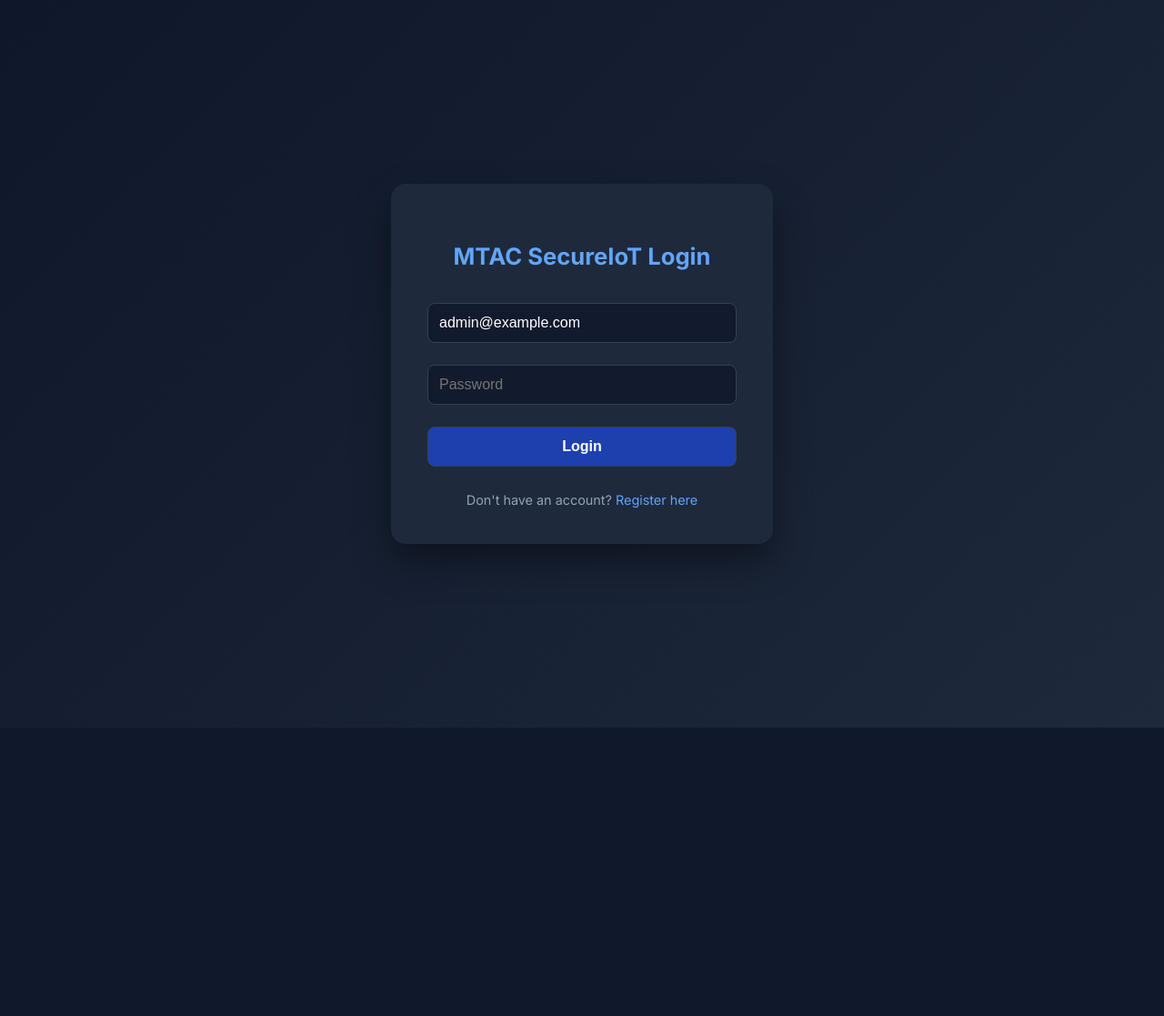
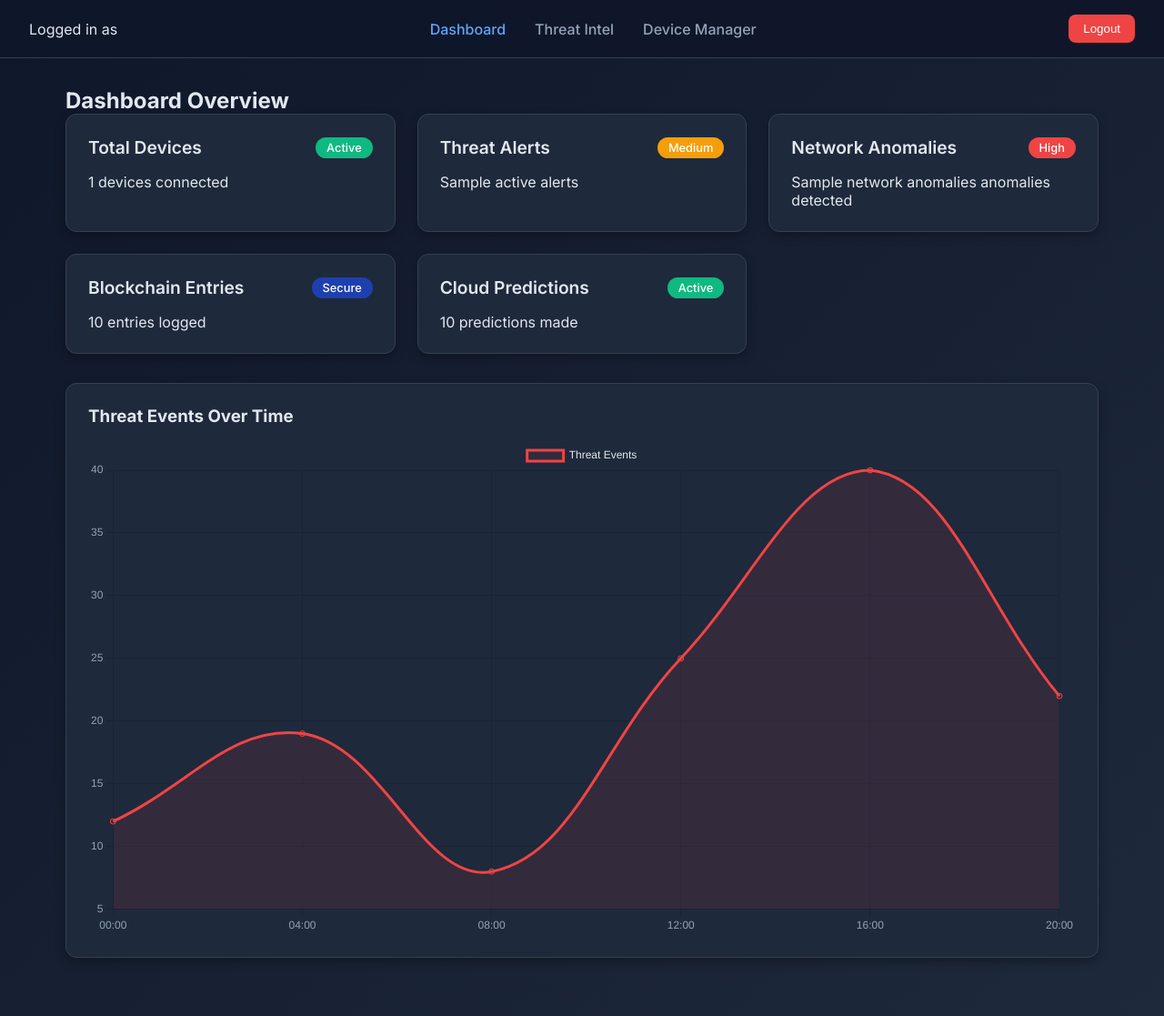
Before and after one commit to shona-cmd/cyber-enhanced-system, a Flask app: template templates/dashboard.html in a window 1280 px wide. Shown: the whole page at 91% size. Before the commit the page ends 800 px from the top, so only its background shows below. Run offline with Flask 3, Linux system fonts and the light colour scheme; the template is opened without the code that fills it: most values are stand-ins (such as "Sample title", 1, 10 or a date in 2020); some libraries are stand-ins or nearby versions.

Commit message:
naashon.cyber.mtac

```diff
--- a/naashon_secure_iot/dashboard.py
+++ b/naashon_secure_iot/dashboard.py
@@ -3,6 +3,10 @@
 # from naashon_secure_iot import core  # Commented out for now
 import json
 from authlib.integrations.flask_client import OAuth
+import sys
+import os
+sys.path.append(os.path.dirname(os.path.abspath(__file__)))
+from data_sources import data_sources
 
 template_dir = os.path.join(os.path.dirname(os.path.abspath(__file__)), '../templates')
 static_dir = os.path.join(os.path.dirname(os.path.abspath(__file__)), '../static')
@@ -54,13 +58,13 @@
     if 'user' not in session:
         return redirect(url_for('login'))
 
-    # Mock dashboard data for now
+    # Get real-time dashboard data from data sources
     dashboard_data = {
-        "total_devices": 1234,
-        "active_threats": 12,
-        "network_anomalies": 5,
-        "blockchain_entries": 89,
-        "cloud_predictions": 45
+        "total_devices": data_sources.get_total_devices(),
+        "active_threats": data_sources.get_active_threats(),
+        "network_anomalies": data_sources.get_network_anomalies(),
+        "blockchain_entries": data_sources.get_blockchain_entries(),
+        "cloud_predictions": data_sources.get_cloud_predictions()
     }
 
     # Check if user is admin to show additional features
@@ -175,70 +179,78 @@
 
 @app.route('/authorize/register/github')
 def authorize_register_github():
-    github = oauth.create_client('github')
-    token = github.authorize_access_token()
-    resp = github.get('user')
-    profile = resp.json()
-    # Get user email
-    email_resp = github.get('user/emails')
-    emails = email_resp.json()
-    primary_email = next((email['email'] for email in emails if email['primary']), profile['email'])
+    try:
+        github = oauth.create_client('github')
+        token = github.authorize_access_token()
+        resp = github.get('user')
+        profile = resp.json()
+        # Get user email
+        email_resp = github.get('user/emails')
+        emails = email_resp.json()
+        primary_email = next((email['email'] for email in emails if email['primary']), profile['email'])
 
-    users = load_users()
-    if primary_email in users:
-        flash('User already exists')
+        users = load_users()
+        if primary_email in users:
+            flash('User already exists')
+            return redirect(url_for('register'))
+
+        # Create new user
+        users[primary_email] = {
+            'password': '',  # No password for OAuth users
+            'role': 'user'
+        }
+        save_users(users)
+
+        # Log in the user
+        session['user'] = {
+            'email': primary_email,
+            'name': profile.get('name', ''),
+            'role': 'user',
+            'provider': 'github'
+        }
+        flash('Registration successful!')
+        return redirect(url_for('dashboard'))
+    except Exception as e:
+        flash('GitHub registration failed. Please try again.')
         return redirect(url_for('register'))
-
-    # Create new user
-    users[primary_email] = {
-        'password': '',  # No password for OAuth users
-        'role': 'user'
-    }
-    save_users(users)
-
-    # Log in the user
-    session['user'] = {
-        'email': primary_email,
-        'name': profile.get('name', ''),
-        'role': 'user',
-        'provider': 'github'
-    }
-    flash('Registration successful!')
-    return redirect(url_for('dashboard'))
 
 @app.route('/authorize/register/facebook')
 def authorize_register_facebook():
-    facebook = oauth.create_client('facebook')
-    token = facebook.authorize_access_token()
-    resp = facebook.get('me?fields=id,name,email')
-    profile = resp.json()
+    try:
+        facebook = oauth.create_client('facebook')
+        token = facebook.authorize_access_token()
+        resp = facebook.get('me?fields=id,name,email')
+        profile = resp.json()
 
-    email = profile.get('email', '')
-    if not email:
-        flash('Email not provided by Facebook')
+        email = profile.get('email', '')
+        if not email:
+            flash('Email not provided by Facebook')
+            return redirect(url_for('register'))
+
+        users = load_users()
+        if email in users:
+            flash('User already exists')
+            return redirect(url_for('register'))
+
+        # Create new user
+        users[email] = {
+            'password': '',  # No password for OAuth users
+            'role': 'user'
+        }
+        save_users(users)
+
+        # Log in the user
+        session['user'] = {
+            'email': email,
+            'name': profile.get('name', ''),
+            'role': 'user',
+            'provider': 'facebook'
+        }
+        flash('Registration successful!')
+        return redirect(url_for('dashboard'))
+    except Exception as e:
+        flash('Facebook registration failed. Please try again.')
         return redirect(url_for('register'))
-
-    users = load_users()
-    if email in users:
-        flash('User already exists')
-        return redirect(url_for('register'))
-
-    # Create new user
-    users[email] = {
-        'password': '',  # No password for OAuth users
-        'role': 'user'
-    }
-    save_users(users)
-
-    # Log in the user
-    session['user'] = {
-        'email': email,
-        'name': profile.get('name', ''),
-        'role': 'user',
-        'provider': 'facebook'
-    }
-    flash('Registration successful!')
-    return redirect(url_for('dashboard'))
 
 
 if __name__ == "__main__":
--- a/templates/dashboard.html
+++ b/templates/dashboard.html
@@ -3,7 +3,7 @@
 <head>
   <meta charset="UTF-8" />
   <meta name="viewport" content="width=device-width, initial-scale=1.0"/>
-  <title>MTAC NaashonSecureIoT - Secure Login</title>
+  <title>MTAC NaashonSecureIoT - Dashboard</title>
   <link href="https://fonts.googleapis.com/css2?family=Inter:wght@400;500;600;700&display=swap" rel="stylesheet">
   <script src="https://cdn.jsdelivr.net/npm/chart.js"></script>
   <script src="https://cdn.lordicon.com/lordicon.js" onerror="fallbackIcon()"></script> <!-- Error handler added -->
@@ -26,61 +26,10 @@
       background: linear-gradient(135deg, #0F172A 0%, #1E293B 100%);
       color: #E2E8F0;
       min-height: 100vh;
-      display: flex;
-      align-items: center;
-      justify-content: center;
     }
 
-    /* Login Page */
-    .login-container {
-      background: var(--card-bg);
-      padding: 2.5rem;
-      border-radius: 16px;
-      width: 100%;
-      max-width: 420px;
-      box-shadow: 0 20px 40px rgba(0,0,0,0.4);
-      text-align: center;
-    }
-
-    .logo-login {
-      display: flex;
-      justify-content: center;
-      margin-bottom: 1.5rem;
-    }
-
-    .login-title {
-      font-size: 1.6rem;
-      margin-bottom: 1.5rem;
-      color: #60A5FA;
-    }
-
-    input, select, button {
-      width: 100%;
-      padding: 0.75rem;
-      margin: 0.75rem 0;
-      border-radius: 8px;
-      border: 1px solid var(--border);
-      background: rgba(15,23,42,0.8);
-      color: white;
-      font-size: 1rem;
-    }
-
-    button {
-      background: var(--primary);
-      color: white;
-      font-weight: 600;
-      cursor: pointer;
-      transition: 0.3s;
-    }
-
-    button:hover {
-      background: #1D4ED8;
-    }
-
-    .hidden { display: none !important; }
-
     /* Dashboard Layout */
-    .app { display: none; width: 100%; }
+    .app { width: 100%; }
     .header {
       background: rgba(15, 23, 42, 0.95);
       backdrop-filter: blur(12px);
@@ -238,22 +187,6 @@
   </style>
 </head>
 <body>
-  <!-- Login Page -->
-  <div id="loginPage" class="login-container">
-    <div class="logo-login">
-      <div id="logoIcon">
-        <lord-icon id="lordIcon" src="https://cdn.lordicon.com/wxnxiano.json" trigger="loop" colors="primary:#60A5FA" style="width:60px;height:60px;"></lord-icon>
-      </div>
-    </div>
-    <h1 class="login-title">MTAC SecureIoT Login</h1>
-    <input type="text" id="username" placeholder="Username" value="admin@example.com">
-    <input type="password" id="password" placeholder="Password">
-    <button onclick="login()">Login</button>
-    <p style="margin-top: 1rem; font-size: 0.9rem; color: #94A3B8;">
-      Don't have an account? <a href="http://localhost:5000/register" style="color: #60A5FA; text-decoration: none;">Register here</a>
-    </p>
-  </div>
-
   <!-- Dashboard App -->
   <div id="app" class="app">
     <header class="header">
@@ -370,12 +303,6 @@
   </div>
 
   <script>
-    // Define global variables for DOM elements
-    const loginPage = document.getElementById('loginPage');
-    const app = document.getElementById('app');
-    const userDisplay = document.getElementById('userDisplay');
-    const navMenu = document.getElementById('navMenu');
-
     function fallbackIcon() {
       // Show fallback if Lordicon fails
       const icon = document.getElementById('lordIcon');
@@ -395,41 +322,8 @@
       document.querySelector(`[onclick="showPage('${pageId}')"]`).classList.add('active');
     }
 
-    function login() {
-      const username = document.getElementById('username').value;
-      const password = document.getElementById('password').value;
-
-      // Basic authentication (replace with secure authentication)
-      if (username === 'admin@example.com') {
-        showApp('Administrator');
-      } else {
-        alert('Invalid credentials.');
-      }
-    }
-
     function logout() {
-      loginPage.classList.remove('hidden');
-      app.classList.add('hidden');
-    }
-
-    function showApp(userRole) {
-      loginPage.classList.add('hidden');
-      app.classList.remove('hidden');
-
-      userDisplay.textContent = `Logged in as ${userRole}`;
-
-      let menuItems = `
-        <a href="#" class="active" onclick="showPage('dashboard')">Dashboard</a>
-        <a href="#" onclick="showPage('threat')">Threat Intel</a>
-        <a href="#" onclick="showPage('devices')">Device Manager</a>
-      `;
-
-      navMenu.innerHTML = menuItems;
-
-      // Show all pages
-      showPage('dashboard');
-      document.getElementById('devices').classList.remove('hidden');
-      document.getElementById('threat').classList.remove('hidden');
+      window.location.href = '/logout';
     }
 
     // Initial chart setup (you'd fetch real data here)
```
Also changed, not shown: naashon_secure_iot/data_sources.py (added, +74 -0 lines).
